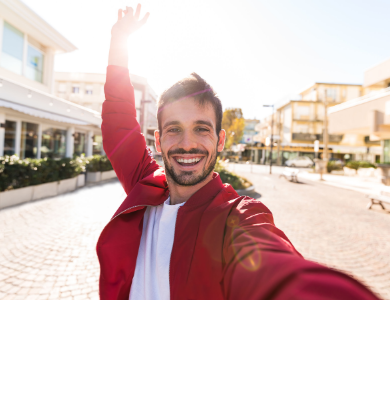
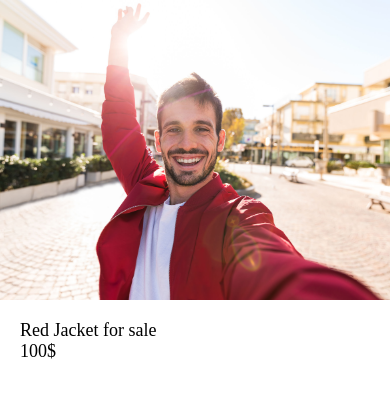
Before and after one commit to in-roma/react-native-app-donewithit, a React Native app: screen / in a window 390 px wide. Shown: the top 398 px of the page. Built offline with nearby package versions, Linux system fonts and the light colour scheme.

Commit message:
new inputs

```diff
--- a/app/screens/ListingDetailsScreen.js
+++ b/app/screens/ListingDetailsScreen.js
@@ -1,5 +1,7 @@
 import React from 'react';
 import { Image, View, StyleSheet } from 'react-native';
+import AppText from '../components/AppText';
+import colors from '../config/colors';
 
 function ListingDetailsScreen(props) {
 	return (
@@ -8,6 +10,10 @@ function ListingDetailsScreen(props) {
 				style={styles.image}
 				source={require('../assets/jacket.jpg')}
 			/>
+			<View style={styles.containerCardText}>
+				<AppText style={styles.cardTitle}>Red Jacket for sale</AppText>
+				<AppText style={styles.cardPrice}>100$</AppText>
+			</View>
 		</View>
 	);
 }
@@ -17,6 +23,19 @@ const styles = StyleSheet.create({
 		width: '100%',
 		height: 300,
 	},
+	containerCardText: {
+		padding: 20,
+	},
+	cardTitle: {
+		fontSize: 24,
+		fontWeight: '500',
+	},
+	cardPrice: {
+		color: colors.secondary,
+		fontWeight: '500',
+		fontSize: 20,
+		marginVertical: 10,
+	},
 });
 
 export default ListingDetailsScreen;
```
